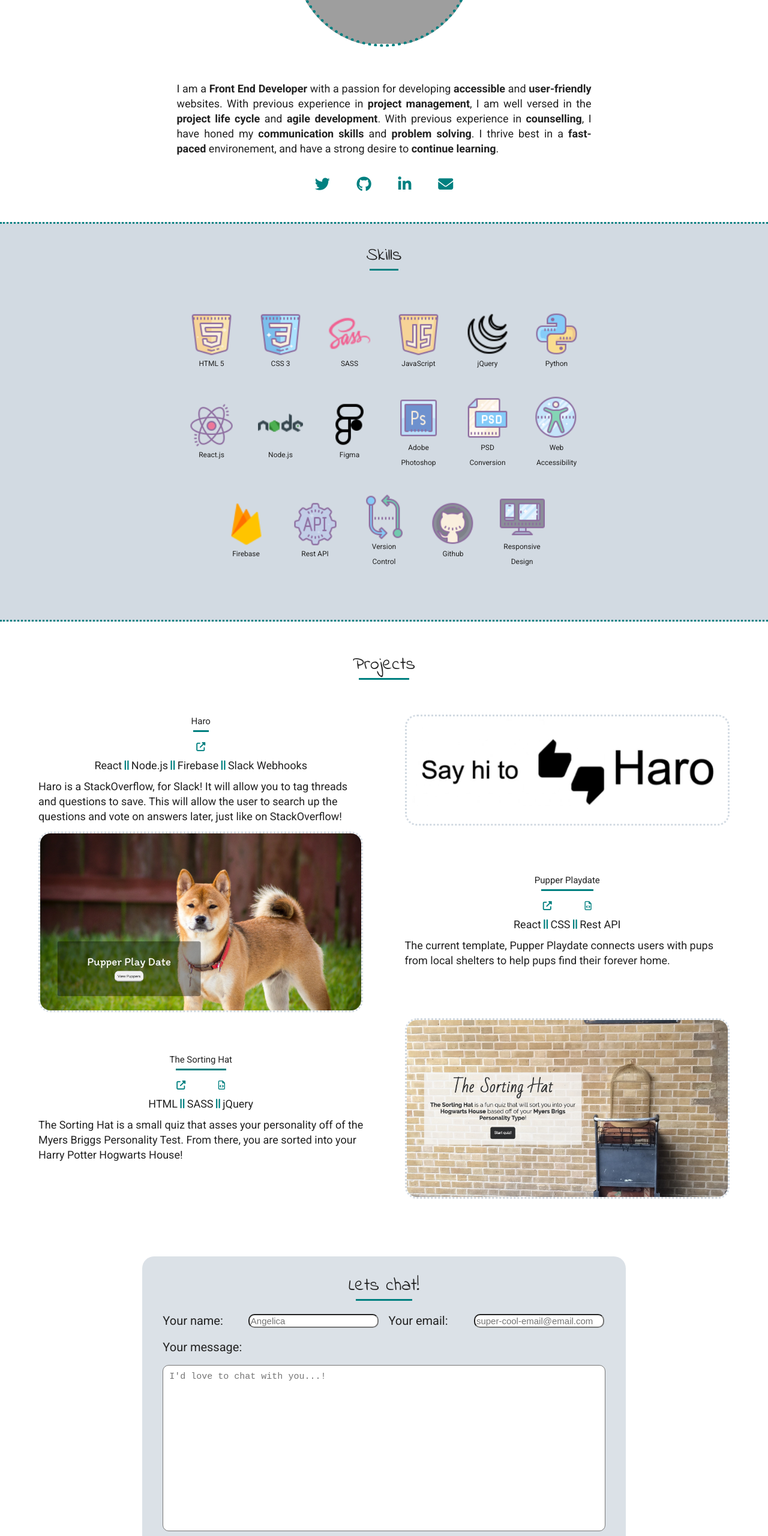
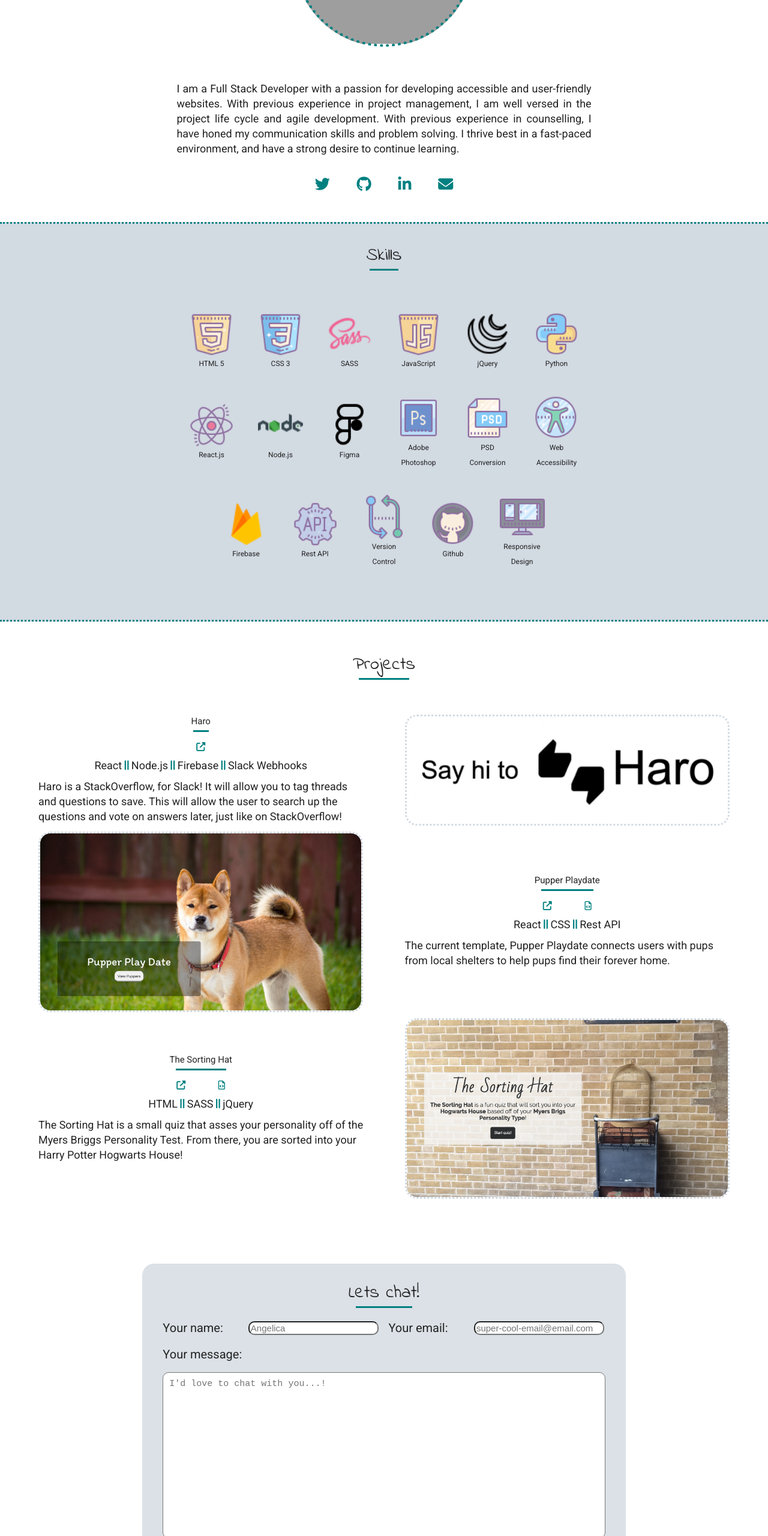
Before and after one commit to JellyB1/portfolio, a plain HTML site: page index.html in a window 1280 px wide. Shown: the part 1160-3720 px from the top of the page at 60% size. Drawn offline with nearby package versions, Linux system fonts and the light colour scheme; grey boxes are pictures that could not be loaded.

Commit message:
fixed spacing in contact bar

```diff
--- a/index.html
+++ b/index.html
@@ -74,7 +74,10 @@
 					<div class="aboutImgContainer"></div>
 
 					<p>
-						I am a <span class="bold">Front End Developer</span> with a passion for developing <span class="bold">accessible</span> and <span class="bold">user-friendly</span> websites. With previous experience in <span class="bold">project management</span>, I am well versed in the <span class="bold">project life cycle</span> and <span class="bold">agile development</span>. With previous experience in <span class="bold">counselling</span>, I have honed my <span class="bold">communication skills</span> and <span class="bold">problem solving</span>. I thrive best in a <span class="bold">fast-paced</span> environement, and have a strong desire to <span class="bold">continue learning</span>.
+						I am a Full Stack Developer with a passion for developing accessible and user-friendly websites. With previous
+						experience in project management, I am well versed in the project life cycle and agile development. With previous
+						experience in counselling, I have honed my communication skills and problem solving. I thrive best in a fast-paced
+						environment, and have a strong desire to continue learning.
 					</p>
 
 					<nav class="mediaNav">
--- a/styles/scss/partials/_contact.scss
+++ b/styles/scss/partials/_contact.scss
@@ -1,8 +1,8 @@
 #contact {
 	background: url("./assets/coffeeAndCode") no-repeat fixed center;
 	background-size: cover;
-	padding-top: 3%;
-	padding-bottom: 3%;
+	padding-top: 50px;
+	padding-bottom: 50px;
 }
 form {
 	display: flex;
```
Also changed, not shown: styles/styles.css.
